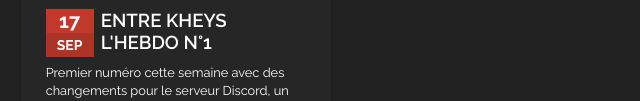
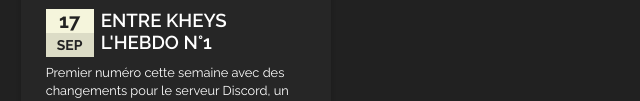
Before and after one commit to GitAcrown/EKHebdo, a plain HTML site: page menu.html in a window 1280 px wide. Shown: the part 254-355 px from the top of the page, without its empty margins (0-640 px from the left). Drawn offline with nearby package versions, Linux system fonts and the light colour scheme.

Commit message:
Update style.css

```diff
--- a/css/style.css
+++ b/css/style.css
@@ -36,9 +36,9 @@ figure.snip1216 figcaption {
   position: relative;
 }
 figure.snip1216 .date {
-  background-color: #c0392b;
+  background-color: beige;
   top: 25px;
-  color: #fff;
+  color: #222;
   left: 25px;
   min-height: 48px;
   min-width: 48px;
```
